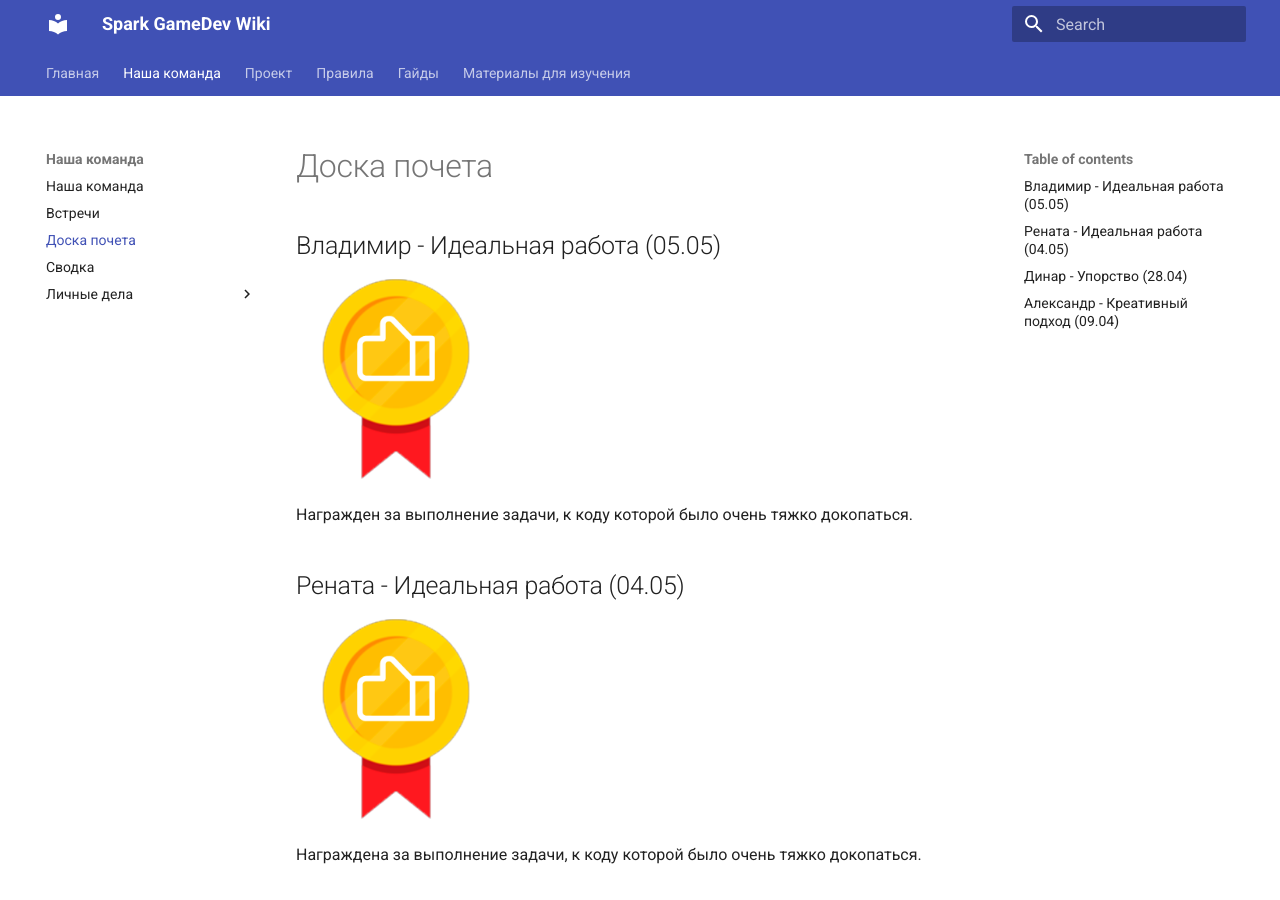
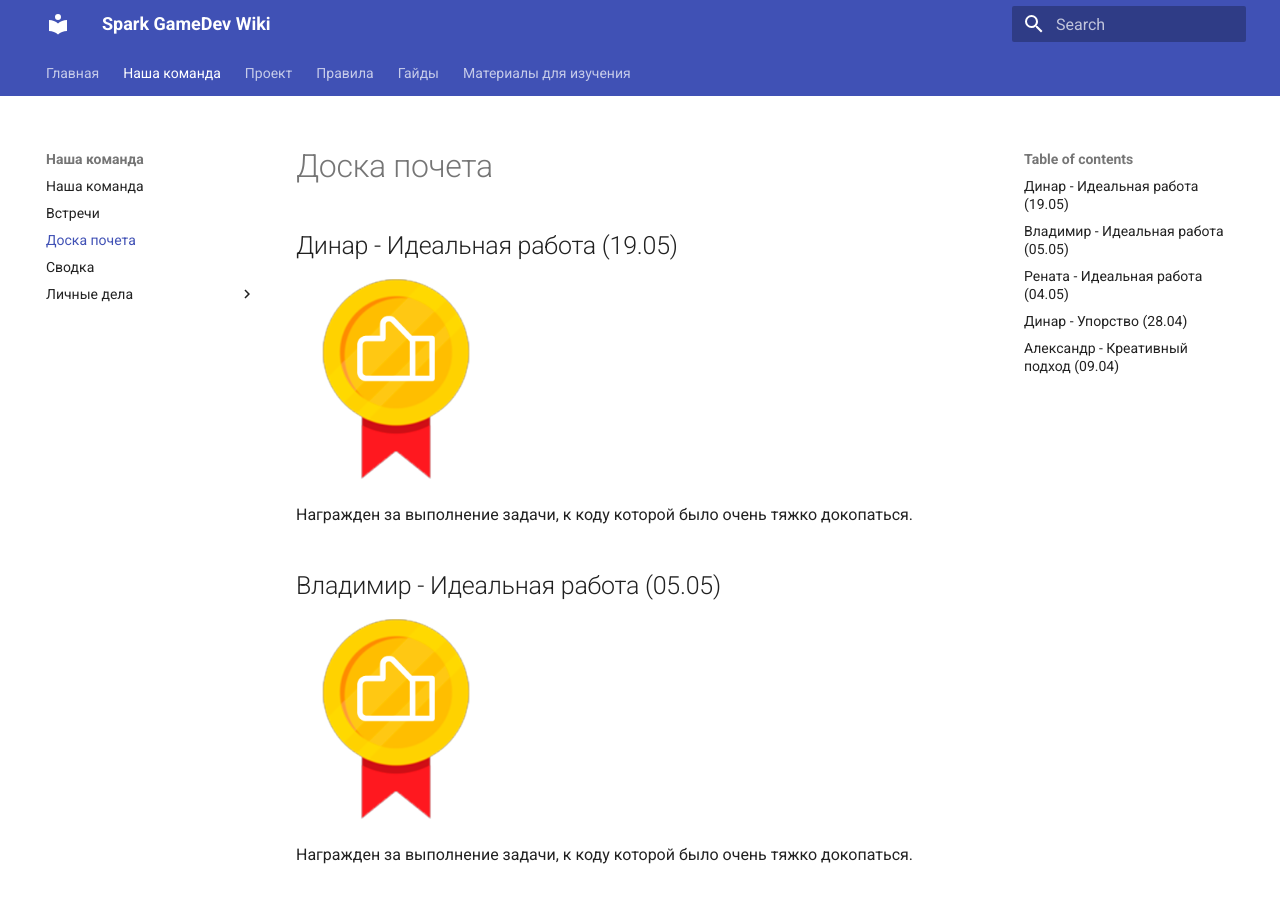
Before and after one commit to FrostHoll/spark-gamedev-wiki, an MkDocs documentation site: the page built from docs/team/hall_of_fame.md, in a window 1280 px wide and 900 px high. Built offline with MkDocs 1.6.1 and Material for MkDocs 9.7.7, drawn with Linux system fonts in a browser that asks for light colours.

Commit message:
19.05
- added new medal
- added topic for next meeting

```diff
--- a/docs/team/hall_of_fame.md
+++ b/docs/team/hall_of_fame.md
@@ -1,4 +1,9 @@
 # Доска почета
+
+## Динар - Идеальная работа (19.05)
+<img src="../../medals/perfect_work.png" width="200" height="200"/>
+
+Награжден за выполнение задачи, к коду которой было очень тяжко докопаться.
 
 ## Владимир - Идеальная работа (05.05)
 <img src="../../medals/perfect_work.png" width="200" height="200"/>
```
Also changed, not shown: docs/team/files/Dinar.md (+3 -0 lines), docs/team/meetings.md (+1 -1 lines), 1 other file.
